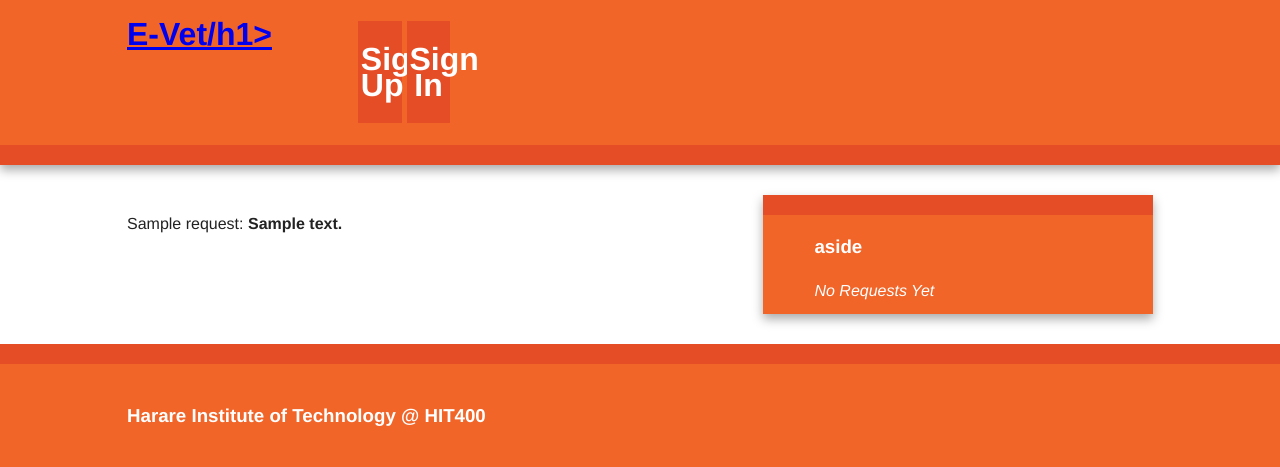
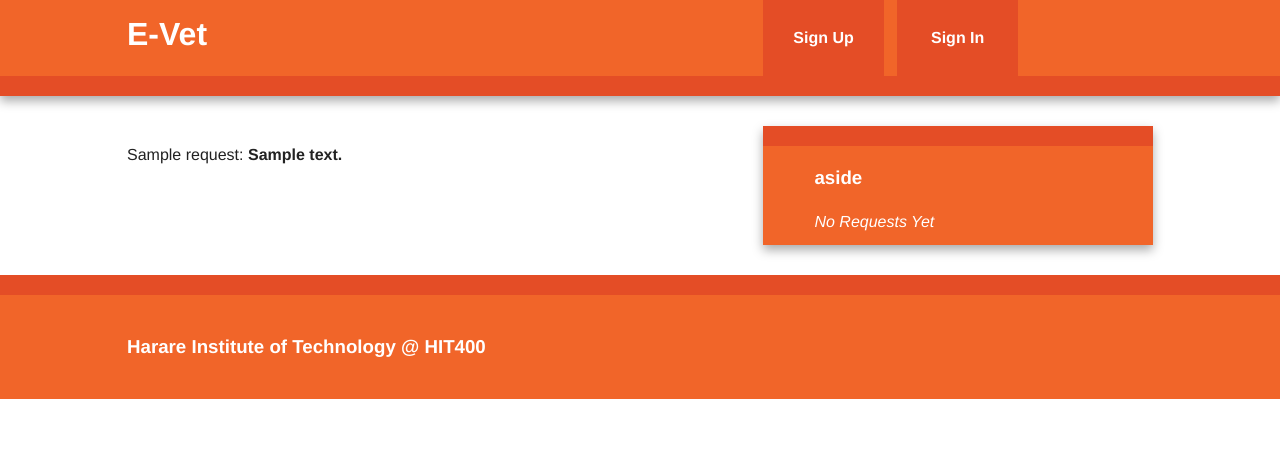
Before and after one commit to Kayt/e-vet, a Flask app: template farmer/templates/index.html in a window 1280 px wide. Shown: the top 467 px of the page. Run offline with Flask 2, Linux system fonts and the light colour scheme; the template is opened without the code that fills it: most values are stand-ins (such as "Sample title", 1, 10 or a date in 2020); some libraries are stand-ins or nearby versions.

Commit message:
title fix

```diff
--- a/farmer/templates/base.html
+++ b/farmer/templates/base.html
@@ -18,7 +18,7 @@
     <body>
         <div class="header-container">
             <header class="wrapper clearfix">
-                <a href="{{ url_for('index') }}"><h1 class="title">E-Vet/h1></a>
+                <a href="{{ url_for('index') }}"><h1 class="title">E-Vet</h1></a>
                 <nav>
                     <ul>
                         {% if current_user.is_authenticated %}
```
